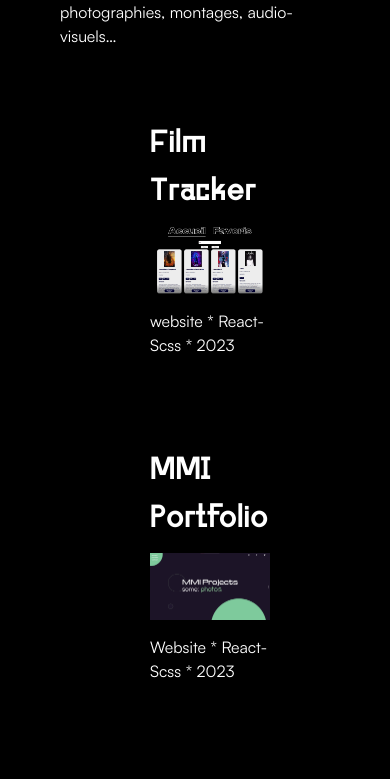
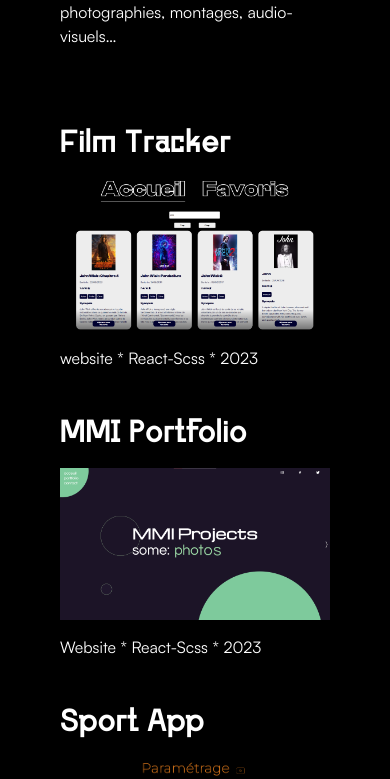
Before and after one commit to ccadran/Portfolio-v2, a Next.js app: page / in a window 390 px wide. Shown: the part 1465-2244 px from the top of the page. Built offline with nearby package versions, Linux system fonts and the light colour scheme.

Commit message:
correction responsive project homepage

```diff
--- a/src/style/components/_projectHome.scss
+++ b/src/style/components/_projectHome.scss
@@ -1,16 +1,21 @@
 .projects-home {
   .projects-container {
     position: relative;
-    margin: 0 60px;
-    margin-top: clamp(72px, 9vw, 148px);
+    margin: clamp(72px, 9vw, 148px) 60px 0 60px;
     ul {
       display: grid;
       grid-template-columns: 50% 50%;
       justify-items: center;
       row-gap: clamp(40px, 10vw, 100px);
-      @media screen and (max-width: 967px) {
+    }
+    @media screen and (max-width: 967px) {
+      ul {
         grid-template-columns: 100%;
+        li {
+          margin: 0;
+        }
       }
+      margin: clamp(72px, 9vw, 148px) 0 0 0;
     }
     &:after {
       content: url(../../../public/assets/images/svg-deco.svg);
```
Also changed, not shown: src/style/components/_button.scss (+5 -10 lines).
